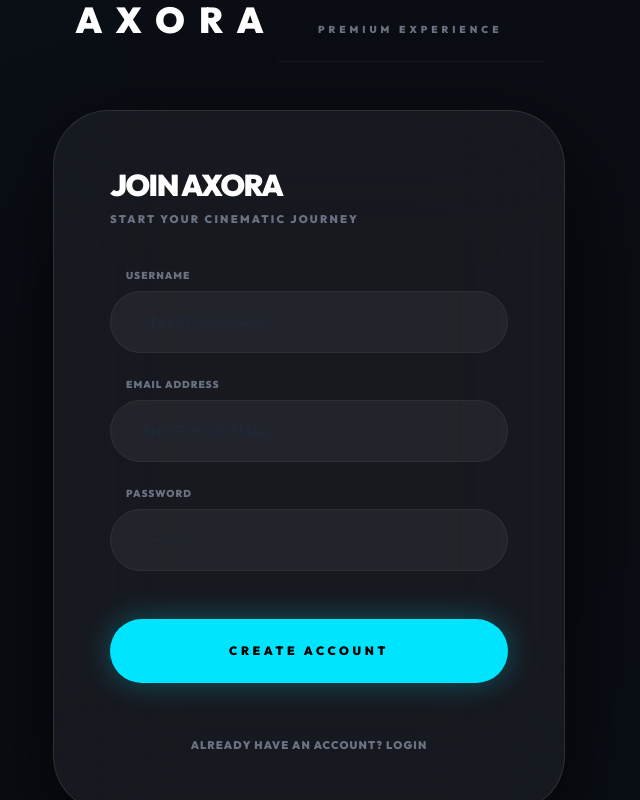
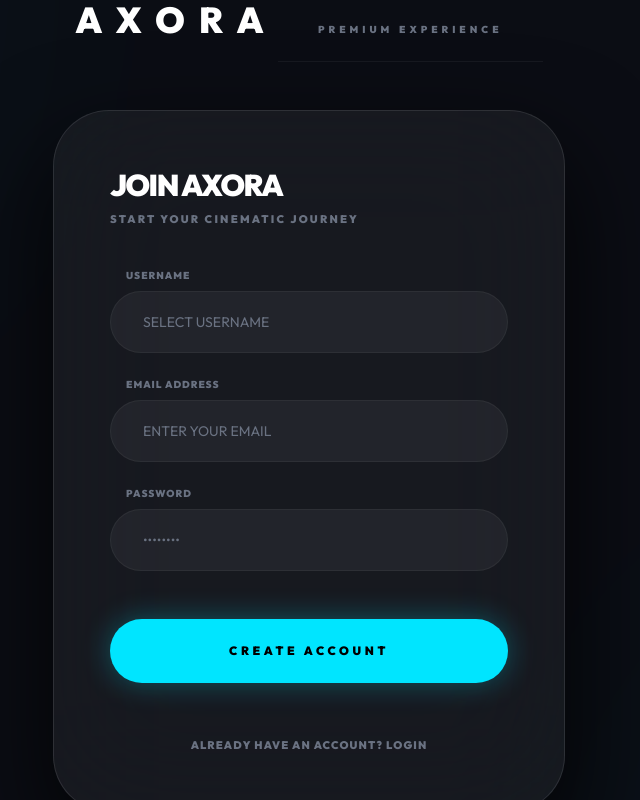
Before and after one commit to emandoyesus/Movie-Explorer, a React (Vite) app in the folder movie-explorer/: page /login in a window 1280 px wide. Both pictures are taken after a click on the button "DON'T HAVE AN ACCOUNT? JOIN NOW". Shown: the whole page, without its empty margins (331-971 px from the left). Built offline with nearby package versions, Linux system fonts and the light colour scheme.

Commit message:
complete stage 1 final

```diff
--- a/movie-explorer/src/App.jsx
+++ b/movie-explorer/src/App.jsx
@@ -1,4 +1,5 @@
 import { BrowserRouter, Routes, Route, useLocation } from "react-router-dom";
+import { useEffect, useRef } from "react";
 import Navbar from "./components/Navbar";
 import Footer from "./components/Footer";
 import Home from "./pages/Home";
@@ -13,10 +14,21 @@ import { WatchlistProvider } from "./context/WatchlistContext";
 function Layout({ children }) {
   const location = useLocation();
   const hideNavAndFooter = location.pathname === "/login";
+  const scrollContainerRef = useRef(null);
+
+  // Automatically scroll to top on every route change
+  useEffect(() => {
+    if (scrollContainerRef.current) {
+        scrollContainerRef.current.scrollTo({ top: 0, behavior: "instant" });
+    }
+  }, [location.pathname]);
 
   return (
     <div className="min-h-screen bg-[var(--color-background)] text-white font-sans overflow-hidden">
-      <div className="relative overflow-y-auto h-screen">
+      <div
+        ref={scrollContainerRef}
+        className="relative overflow-y-auto h-screen scroll-smooth"
+      >
         {!hideNavAndFooter && <Navbar />}
         <main className={!hideNavAndFooter ? "pt-20" : ""}>
           {children}
--- a/movie-explorer/src/components/Navbar.jsx
+++ b/movie-explorer/src/components/Navbar.jsx
@@ -38,7 +38,7 @@ export default function Navbar() {
           `https://api.themoviedb.org/3/search/movie?api_key=${import.meta.env.VITE_TMDB_API_KEY}&query=${query}`
         );
         const data = await res.json();
-        setResults(data.results?.slice(0, 5) || []);
+        setResults(data.results?.slice(0, 10) || []);
         setShowDropdown(true);
       } catch (err) {
         console.error(err);
@@ -111,7 +111,7 @@ export default function Navbar() {
                     />
                 </form>
                 {showDropdown && results.length > 0 && (
-                    <div className="absolute top-12 right-0 w-80 bg-[#121822] rounded-[1.5rem] shadow-[0_40px_100px_rgba(0,0,0,0.9)] border border-white/5 overflow-hidden z-[1001] p-1">
+              <div className="absolute top-12 right-0 w-80 bg-[#121822] rounded-[1.5rem] shadow-[0_40px_100px_rgba(0,0,0,0.9)] border border-white/5 overflow-y-auto max-h-[450px] z-[1001] p-1 scrollbar-thin">
                     {results.map((movie) => {
                         const image = movie.poster_path ? "https://image.tmdb.org/t/p/w92" + movie.poster_path : "https://via.placeholder.com/92x138";
                         return (
--- a/movie-explorer/src/pages/Login.jsx
+++ b/movie-explorer/src/pages/Login.jsx
@@ -35,7 +35,7 @@ export default function Login() {
 
                     <div className="mb-10">
                         <h2 className="text-3xl font-black text-white uppercase tracking-tighter mb-2">
-                            {isLogin ? "Welcome Back" : "Join Axora"}
+                            {isLogin ? "Welcome   Back" : "Join   Axora"}
                         </h2>
                         <p className="text-gray-500 text-[11px] font-black uppercase tracking-[0.2em]">{isLogin ? "Access your premium watchlist" : "Start your cinematic journey"}</p>
                     </div>
@@ -49,9 +49,9 @@ export default function Login() {
                                     type="text"
                                     required={!isLogin}
                                     placeholder="SELECT USERNAME"
-                                    className="bg-white/5 border border-white/5 rounded-full px-8 py-5 text-sm text-white placeholder-gray-700 focus:border-primary focus:outline-none transition-all focus:bg-white/10"
+                                    className="bg-white/5 border border-white/5 rounded-full px-8 py-5 text-sm text-white placeholder-gray-500 focus:border-primary focus:outline-none transition-all focus:bg-white/10"
                                     value={formData.username}
-                                    onChange={(e) => setFormData({...formData, username: e.target.value})}
+                                    onChange={(e) => setFormData({ ...formData, username: e.target.value })}
                                 />
                             </div>
                         )}
@@ -62,9 +62,9 @@ export default function Login() {
                                 type="email"
                                 required
                                 placeholder="ENTER YOUR EMAIL"
-                                className="bg-white/5 border border-white/5 rounded-full px-8 py-5 text-sm text-white placeholder-gray-700 focus:border-primary focus:outline-none transition-all focus:bg-white/10"
+                                className="bg-white/5 border border-white/5 rounded-full px-8 py-5 text-sm text-white placeholder-gray-500 focus:border-primary focus:outline-none transition-all focus:bg-white/10"
                                 value={formData.email}
-                                onChange={(e) => setFormData({...formData, email: e.target.value})}
+                                onChange={(e) => setFormData({ ...formData, email: e.target.value })}
                             />
                         </div>
 
@@ -74,9 +74,9 @@ export default function Login() {
                                 type="password"
                                 required
                                 placeholder="••••••••"
-                                className="bg-white/5 border border-white/5 rounded-full px-8 py-5 text-sm text-white placeholder-gray-700 focus:border-primary focus:outline-none transition-all focus:bg-white/10"
+                                className="bg-white/5 border border-white/5 rounded-full px-8 py-5 text-sm text-white placeholder-gray-500 focus:border-primary focus:outline-none transition-all focus:bg-white/10"
                                 value={formData.password}
-                                onChange={(e) => setFormData({...formData, password: e.target.value})}
+                                onChange={(e) => setFormData({ ...formData, password: e.target.value })}
                             />
                         </div>
 
@@ -108,7 +108,7 @@ export default function Login() {
 
                 <div className="mt-12 text-center opacity-30">
                     <p className="text-[9px] font-black uppercase tracking-[0.5em] text-gray-500 leading-relaxed">
-                        Axora Premium Cinematics &bullet; Secure Authentication Protocol<br/>
+                        Axora Premium Cinematics &bullet; Secure Authentication Protocol<br />
                         &copy; {new Date().getFullYear()} AXORA MEDIA GROUP. All rights reserved.
                     </p>
                 </div>
```
